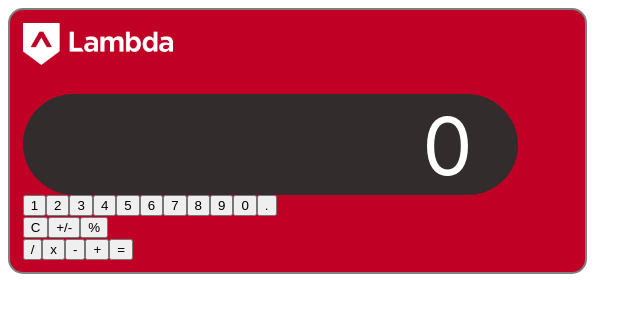
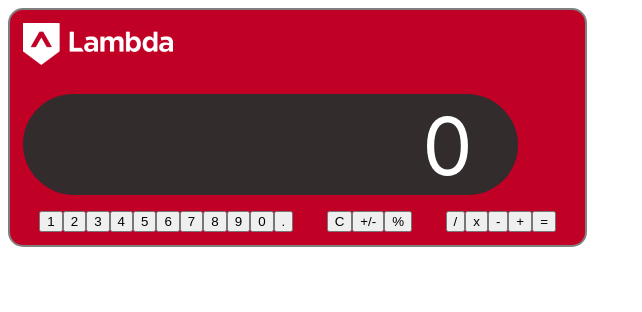
Before and after one commit to bloominstituteoftechnology/lambda-calculator, a React (Create React App) app: page / in a window 1280 px wide. Shown: the top 312 px of the page, without its empty margins (0-642 px from the left). Built offline with nearby package versions, Linux system fonts and the light colour scheme.

Commit message:
Buttons now display to heading. Working on styling buttons

```diff
--- a/src/App.css
+++ b/src/App.css
@@ -20,3 +20,12 @@
   padding-right: 8%;
   font-size: 5rem;
 }
+
+.App {
+  padding-top: 3%;
+  display: flex;
+  justify-content: space-around;
+  align-content: center;
+  flex-wrap: wrap;
+  width: 100%;
+}
--- a/src/App.js
+++ b/src/App.js
@@ -15,17 +15,13 @@ function App() {
 
   const [numberDisplay, setNumberDisplay] = useState(0);
 
-  const displayNumber = () => {
-    console.log("works");
-  };
-
   return (
     <div className="container">
       <Logo />
       <Display numberDisplay={numberDisplay} />
       <div className="App">
         {/* STEP 4 - Render your components here and be sure to properly import/export all files */}
-        <Numbers />
+        <Numbers setNumberDisplay={setNumberDisplay} />
         <Specials />
         <Operators />
       </div>
--- a/src/components/ButtonComponents/NumberButtons/Numbers.js
+++ b/src/components/ButtonComponents/NumberButtons/Numbers.js
@@ -8,8 +8,9 @@ import NumberButton from "./NumberButton";
 const Numbers = props => {
   // STEP 2 - add the imported data to state
   const [numberButtons, setnumberButtons] = useState(numbers);
+
   return (
-    <div>
+    <div className="numberButtonContainer">
       {/* STEP 3 - Use .map() to iterate over your array data and return a button
        component matching the name on the provided file. Pass
        it any props needed by the child component*/}
@@ -17,7 +18,7 @@ const Numbers = props => {
         <NumberButton
           key={index}
           button={button}
-          setNumber={() => console.log({ index })}
+          setNumber={() => props.setNumberDisplay(button)}
         />
       ))}
     </div>
--- a/src/components/ButtonComponents/OperatorButtons/Operators.js
+++ b/src/components/ButtonComponents/OperatorButtons/Operators.js
@@ -12,7 +12,7 @@ const Operators = () => {
   const [operatorButtons, setOperatorButton] = useState(operators);
 
   return (
-    <div>
+    <div className="operatorButtonContainer">
       {/* STEP 3 - Use .map() to iterate over your array data and return a button
        component matching the name on the provided file. Pass
        it any props needed by the child component*/}
```
